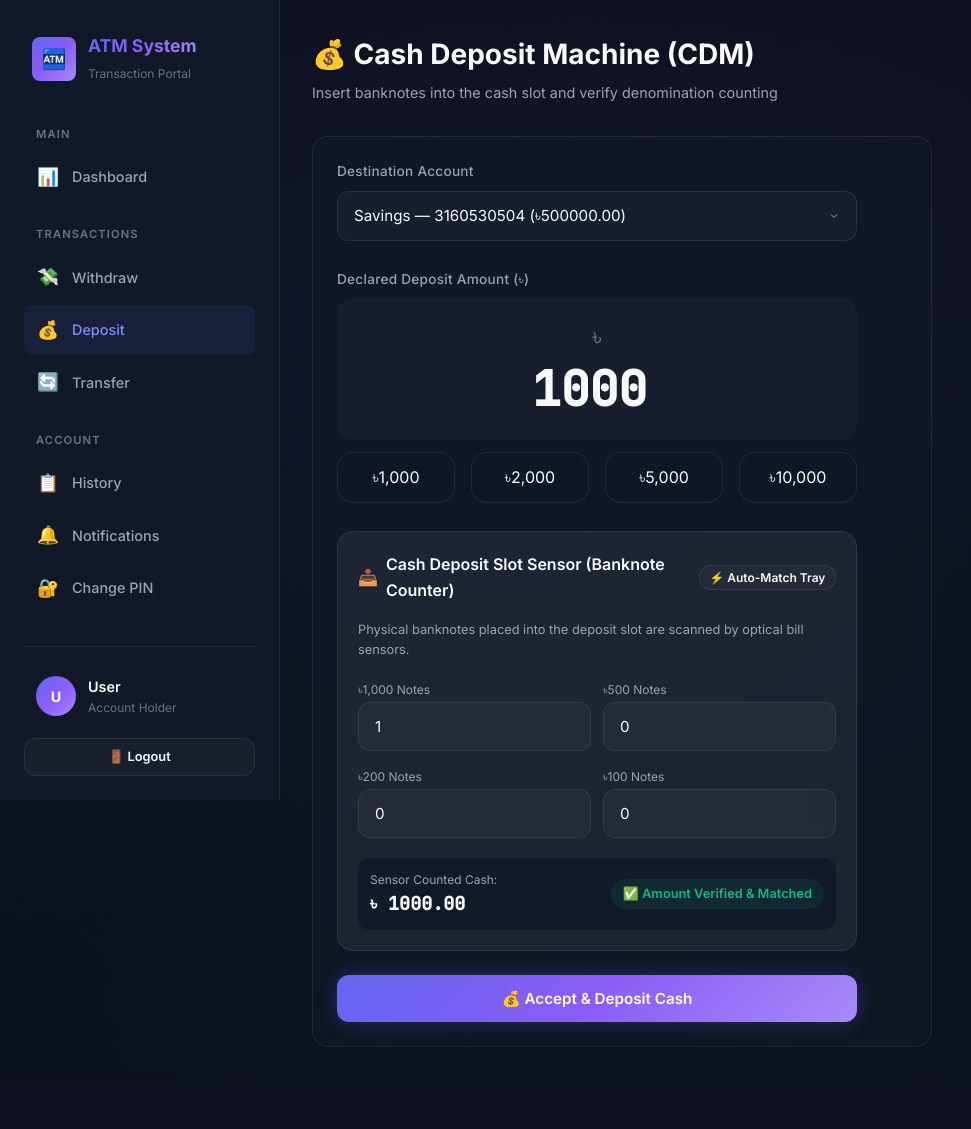
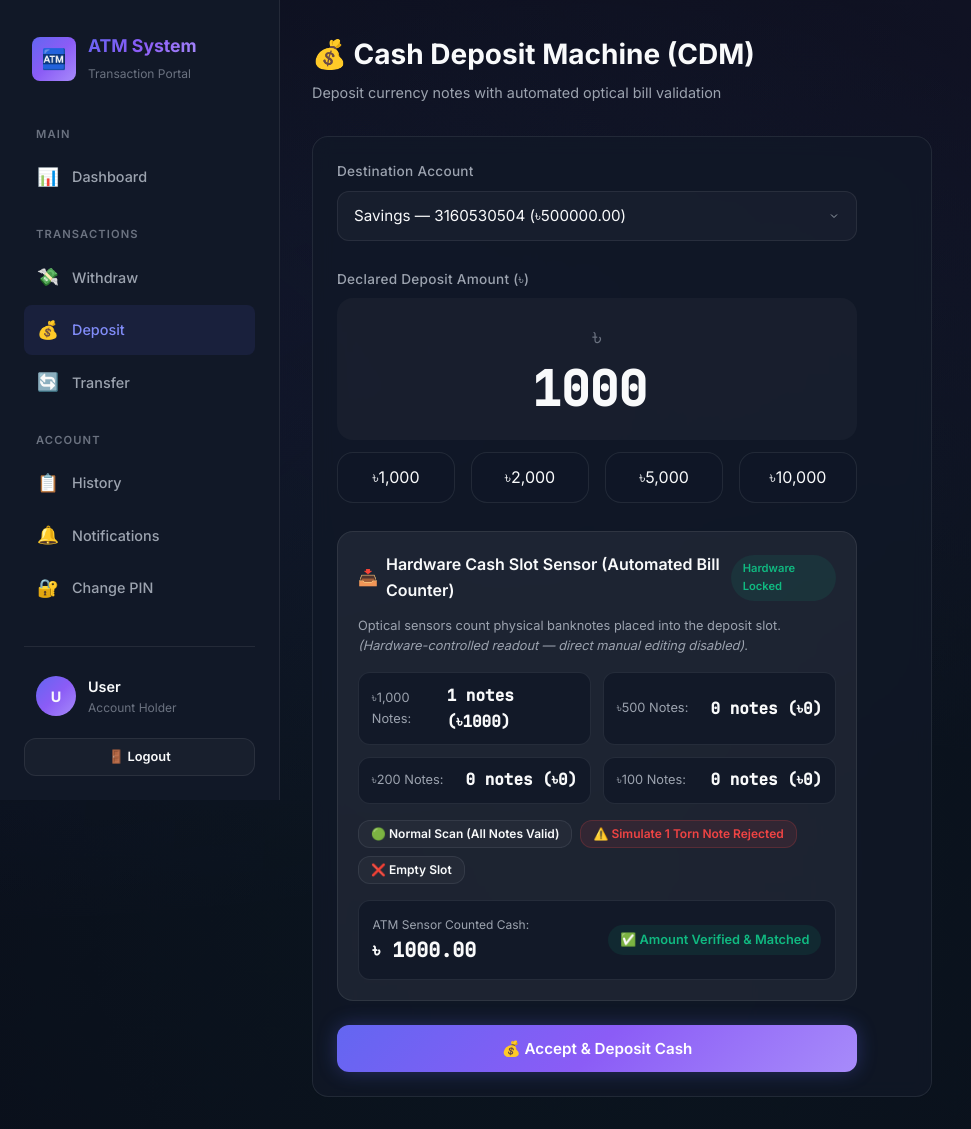
Before and after one commit to EyaminH/ATM-Transaction-System, a Flask app: page /deposit in a window 1280 px wide. Shown: the whole page, without its empty margins (0-971 px from the left). Before the commit the page ends 1047 px from the top, so only its background shows below. Run offline with Flask 3, Linux system fonts and the light colour scheme; the visitor is signed in with stand-in values (Sample User, id 1); data comes from the database, SQL or seed files in the repository.

Commit message:
fix(ui): make banknote counter read-only and hardware-driven

```diff
--- a/atm_system/templates/deposit.html
+++ b/atm_system/templates/deposit.html
@@ -4,12 +4,12 @@
 {% block content %}
 <div class="page-header fade-up">
     <h1>💰 Cash Deposit Machine (CDM)</h1>
-    <p>Insert banknotes into the cash slot and verify denomination counting</p>
+    <p>Deposit currency notes with automated optical bill validation</p>
 </div>
 
 <div class="card fade-up-1" style="max-width:620px;">
     <form method="POST" action="{{ url_for('transaction.deposit') }}" class="transaction-form" id="deposit-form">
-        <!-- 1. Select Account -->
+        <!-- 1. Destination Account -->
         <div class="form-group">
             <label for="account_id">Destination Account</label>
             <select name="account_id" id="account_id" class="form-control" required>
@@ -27,59 +27,72 @@
             <div class="amount-display" style="padding:1.25rem;margin-bottom:0.75rem;">
                 <div class="currency">৳</div>
                 <input type="number" name="amount" id="amount" placeholder="0.00"
-                       min="100" step="100" required oninput="checkMismatch()">
+                       min="100" step="100" required oninput="onDeclaredAmountChange()">
             </div>
             <div class="action-grid" style="margin-bottom:1.5rem;grid-template-columns:repeat(4, 1fr);">
-                <div class="action-card" onclick="setPreset(1000)" style="cursor:pointer;padding:0.75rem;">৳1,000</div>
-                <div class="action-card" onclick="setPreset(2000)" style="cursor:pointer;padding:0.75rem;">৳2,000</div>
-                <div class="action-card" onclick="setPreset(5000)" style="cursor:pointer;padding:0.75rem;">৳5,000</div>
-                <div class="action-card" onclick="setPreset(10000)" style="cursor:pointer;padding:0.75rem;">৳10,000</div>
+                <div class="action-card" onclick="setDeclaredPreset(1000)" style="cursor:pointer;padding:0.75rem;">৳1,000</div>
+                <div class="action-card" onclick="setDeclaredPreset(2000)" style="cursor:pointer;padding:0.75rem;">৳2,000</div>
+                <div class="action-card" onclick="setDeclaredPreset(5000)" style="cursor:pointer;padding:0.75rem;">৳5,000</div>
+                <div class="action-card" onclick="setDeclaredPreset(10000)" style="cursor:pointer;padding:0.75rem;">৳10,000</div>
             </div>
         </div>
 
-        <!-- 3. Physical CDM Cash Slot Sensor & Bill Counter -->
+        <!-- 3. Hardware Optical Banknote Sensor (READ-ONLY) -->
         <div style="background:var(--bg-glass-hover);border:1px solid var(--border);border-radius:var(--radius-lg);padding:1.25rem;margin-bottom:1.5rem;">
-            <div style="display:flex;justify-content:space-between;align-items:center;margin-bottom:1rem;">
+            <div style="display:flex;justify-content:space-between;align-items:center;margin-bottom:0.75rem;">
                 <h3 style="font-size:1rem;font-weight:600;display:flex;align-items:center;gap:0.5rem;">
-                    <span>📥</span> Cash Deposit Slot Sensor (Banknote Counter)
+                    <span>📥</span> Hardware Cash Slot Sensor (Automated Bill Counter)
                 </h3>
-                <button type="button" onclick="autoMatchTray()" class="btn btn-secondary btn-sm" style="font-size:0.75rem;padding:0.25rem 0.6rem;">
-                    ⚡ Auto-Match Tray
-                </button>
+                <span class="status-badge status-active" style="font-size:0.7rem;">Hardware Locked</span>
             </div>
 
             <p style="font-size:0.8rem;color:var(--text-secondary);margin-bottom:1rem;">
-                Physical banknotes placed into the deposit slot are scanned by optical bill sensors.
+                Optical sensors count physical banknotes placed into the deposit slot. <em>(Hardware-controlled readout — direct manual editing disabled)</em>.
             </p>
 
-            <div style="display:grid;grid-template-columns:1fr 1fr;gap:0.75rem;">
-                <div>
-                    <label style="font-size:0.75rem;color:var(--text-secondary);">৳1,000 Notes</label>
-                    <input type="number" id="notes-1000" class="form-control" value="0" min="0" oninput="calculateCountedCash()">
+            <!-- Read-only Banknote Sensor Readouts -->
+            <div style="display:grid;grid-template-columns:1fr 1fr;gap:0.75rem;margin-bottom:1rem;">
+                <div style="background:var(--bg-card);padding:0.6rem 0.8rem;border-radius:var(--radius-md);border:1px solid var(--border);display:flex;justify-content:space-between;align-items:center;">
+                    <span style="font-size:0.8rem;color:var(--text-secondary);">৳1,000 Notes:</span>
+                    <span class="mono" id="disp-1000" style="font-weight:700;color:var(--text-primary);">0 notes</span>
                 </div>
-                <div>
-                    <label style="font-size:0.75rem;color:var(--text-secondary);">৳500 Notes</label>
-                    <input type="number" id="notes-500" class="form-control" value="0" min="0" oninput="calculateCountedCash()">
+                <div style="background:var(--bg-card);padding:0.6rem 0.8rem;border-radius:var(--radius-md);border:1px solid var(--border);display:flex;justify-content:space-between;align-items:center;">
+                    <span style="font-size:0.8rem;color:var(--text-secondary);">৳500 Notes:</span>
+                    <span class="mono" id="disp-500" style="font-weight:700;color:var(--text-primary);">0 notes</span>
                 </div>
-                <div>
-                    <label style="font-size:0.75rem;color:var(--text-secondary);">৳200 Notes</label>
-                    <input type="number" id="notes-200" class="form-control" value="0" min="0" oninput="calculateCountedCash()">
+                <div style="background:var(--bg-card);padding:0.6rem 0.8rem;border-radius:var(--radius-md);border:1px solid var(--border);display:flex;justify-content:space-between;align-items:center;">
+                    <span style="font-size:0.8rem;color:var(--text-secondary);">৳200 Notes:</span>
+                    <span class="mono" id="disp-200" style="font-weight:700;color:var(--text-primary);">0 notes</span>
                 </div>
-                <div>
-                    <label style="font-size:0.75rem;color:var(--text-secondary);">৳100 Notes</label>
-                    <input type="number" id="notes-100" class="form-control" value="0" min="0" oninput="calculateCountedCash()">
+                <div style="background:var(--bg-card);padding:0.6rem 0.8rem;border-radius:var(--radius-md);border:1px solid var(--border);display:flex;justify-content:space-between;align-items:center;">
+                    <span style="font-size:0.8rem;color:var(--text-secondary);">৳100 Notes:</span>
+                    <span class="mono" id="disp-100" style="font-weight:700;color:var(--text-primary);">0 notes</span>
                 </div>
+            </div>
+
+            <!-- Sensor Simulation Actions (Real ATM Hardware Test) -->
+            <div style="display:flex;gap:0.5rem;flex-wrap:wrap;margin-bottom:1rem;">
+                <button type="button" onclick="sensorScanAndMatch()" class="btn btn-secondary btn-sm" style="font-size:0.75rem;padding:0.35rem 0.75rem;">
+                    🟢 Normal Scan (All Notes Valid)
+                </button>
+                <button type="button" onclick="sensorSimulateRejection()" class="btn btn-danger btn-sm" style="font-size:0.75rem;padding:0.35rem 0.75rem;">
+                    ⚠️ Simulate 1 Torn Note Rejected
+                </button>
+                <button type="button" onclick="sensorClearTray()" class="btn btn-secondary btn-sm" style="font-size:0.75rem;padding:0.35rem 0.75rem;">
+                    ❌ Empty Slot
+                </button>
             </div>
 
             <input type="hidden" name="counted_cash" id="counted_cash" value="0">
 
-            <div style="margin-top:1.25rem;padding:0.75rem;background:var(--bg-card);border-radius:var(--radius-md);display:flex;justify-content:space-between;align-items:center;">
+            <!-- Sensor Total & Real-time Verification Badge -->
+            <div style="padding:0.85rem;background:var(--bg-card);border-radius:var(--radius-md);border:1px solid var(--border);display:flex;justify-content:space-between;align-items:center;">
                 <div>
-                    <div style="font-size:0.75rem;color:var(--text-secondary);">Sensor Counted Cash:</div>
-                    <div class="mono" id="counted-display" style="font-size:1.15rem;font-weight:700;">৳ 0.00</div>
+                    <div style="font-size:0.75rem;color:var(--text-secondary);">ATM Sensor Counted Cash:</div>
+                    <div class="mono" id="counted-display" style="font-size:1.25rem;font-weight:700;">৳ 0.00</div>
                 </div>
                 <div id="mismatch-badge" class="status-badge status-pending" style="font-size:0.8rem;">
-                    Insert cash into slot
+                    Scanning cash slot...
                 </div>
             </div>
         </div>
@@ -93,50 +106,42 @@
 
 {% block scripts %}
 <script>
-function calculateCountedCash() {
-    const n1000 = parseInt(document.getElementById('notes-1000').value || 0);
-    const n500  = parseInt(document.getElementById('notes-500').value || 0);
-    const n200  = parseInt(document.getElementById('notes-200').value || 0);
-    const n100  = parseInt(document.getElementById('notes-100').value || 0);
+// State of detected banknotes (hardware-controlled)
+let sensorNotes = { 1000: 0, 500: 0, 200: 0, 100: 0 };
 
-    const total = (n1000 * 1000) + (n500 * 500) + (n200 * 200) + (n100 * 100);
+function updateSensorUI() {
+    document.getElementById('disp-1000').textContent = sensorNotes[1000] + ' notes (৳' + (sensorNotes[1000] * 1000) + ')';
+    document.getElementById('disp-500').textContent  = sensorNotes[500]  + ' notes (৳' + (sensorNotes[500] * 500)   + ')';
+    document.getElementById('disp-200').textContent  = sensorNotes[200]  + ' notes (৳' + (sensorNotes[200] * 200)   + ')';
+    document.getElementById('disp-100').textContent  = sensorNotes[100]  + ' notes (৳' + (sensorNotes[100] * 100)   + ')';
+
+    const total = (sensorNotes[1000] * 1000) + (sensorNotes[500] * 500) + (sensorNotes[200] * 200) + (sensorNotes[100] * 100);
     document.getElementById('counted_cash').value = total;
     document.getElementById('counted-display').textContent = '৳ ' + total.toFixed(2);
-    checkMismatch();
-}
 
-function checkMismatch() {
     const declared = parseFloat(document.getElementById('amount').value || 0);
-    const counted  = parseFloat(document.getElementById('counted_cash').value || 0);
-    const badge    = document.getElementById('mismatch-badge');
+    const badge = document.getElementById('mismatch-badge');
 
-    if (declared <= 0 && counted <= 0) {
+    if (declared <= 0 && total <= 0) {
         badge.className = 'status-badge status-pending';
-        badge.textContent = 'Insert cash into slot';
+        badge.textContent = 'Deposit slot empty';
         return;
     }
 
-    if (Math.abs(declared - counted) < 0.01 && declared > 0) {
+    if (Math.abs(declared - total) < 0.01 && declared > 0) {
         badge.className = 'status-badge status-active';
         badge.textContent = '✅ Amount Verified & Matched';
     } else {
         badge.className = 'status-badge status-inactive';
-        badge.textContent = `⚠️ Mismatch: Tray (৳${counted}) ≠ Declared (৳${declared})`;
+        badge.textContent = `⚠️ Mismatch: Sensor (৳${total}) ≠ Declared (৳${declared})`;
     }
 }
 
-function setPreset(val) {
-    document.getElementById('amount').value = val;
-    autoMatchTray();
-}
+function sensorScanAndMatch() {
+    let amt = parseFloat(document.getElementById('amount').value || 0);
+    if (amt <= 0) amt = 1000;
 
-function autoMatchTray() {
-    let rem = parseFloat(document.getElementById('amount').value || 0);
-    if (rem <= 0) {
-        rem = 1000;
-        document.getElementById('amount').value = rem;
-    }
-
+    let rem = amt;
     const n1000 = Math.floor(rem / 1000);
     rem = rem % 1000;
 
@@ -148,18 +153,42 @@ function autoMatchTray() {
 
     const n100 = Math.floor(rem / 100);
 
-    document.getElementById('notes-1000').value = n1000;
-    document.getElementById('notes-500').value = n500;
-    document.getElementById('notes-200').value = n200;
-    document.getElementById('notes-100').value = n100;
-
-    calculateCountedCash();
+    sensorNotes = { 1000: n1000, 500: n500, 200: n200, 100: n100 };
+    updateSensorUI();
 }
 
-// Default initialize tray matching
+function sensorSimulateRejection() {
+    // Simulates an ATM bill rejector spitting out a bent or damaged bill
+    if (sensorNotes[1000] > 0) {
+        sensorNotes[1000] -= 1;
+    } else if (sensorNotes[500] > 0) {
+        sensorNotes[500] -= 1;
+    } else if (sensorNotes[200] > 0) {
+        sensorNotes[200] -= 1;
+    } else if (sensorNotes[100] > 0) {
+        sensorNotes[100] -= 1;
+    }
+    updateSensorUI();
+}
+
+function sensorClearTray() {
+    sensorNotes = { 1000: 0, 500: 0, 200: 0, 100: 0 };
+    updateSensorUI();
+}
+
+function onDeclaredAmountChange() {
+    sensorScanAndMatch();
+}
+
+function setDeclaredPreset(val) {
+    document.getElementById('amount').value = val;
+    sensorScanAndMatch();
+}
+
+// Initial load
 window.addEventListener('DOMContentLoaded', () => {
     document.getElementById('amount').value = 1000;
-    autoMatchTray();
+    sensorScanAndMatch();
 });
 </script>
 {% endblock %}
```
